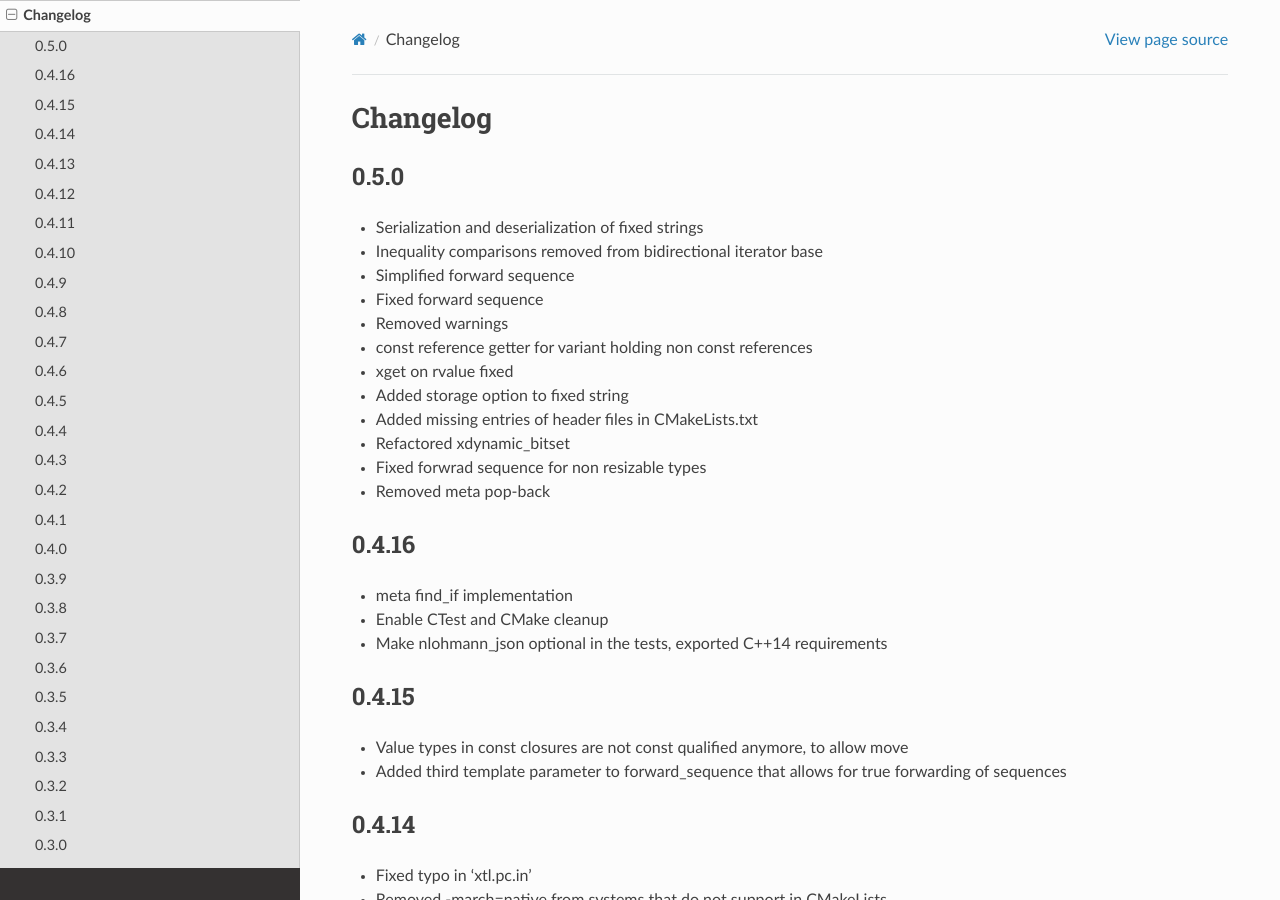
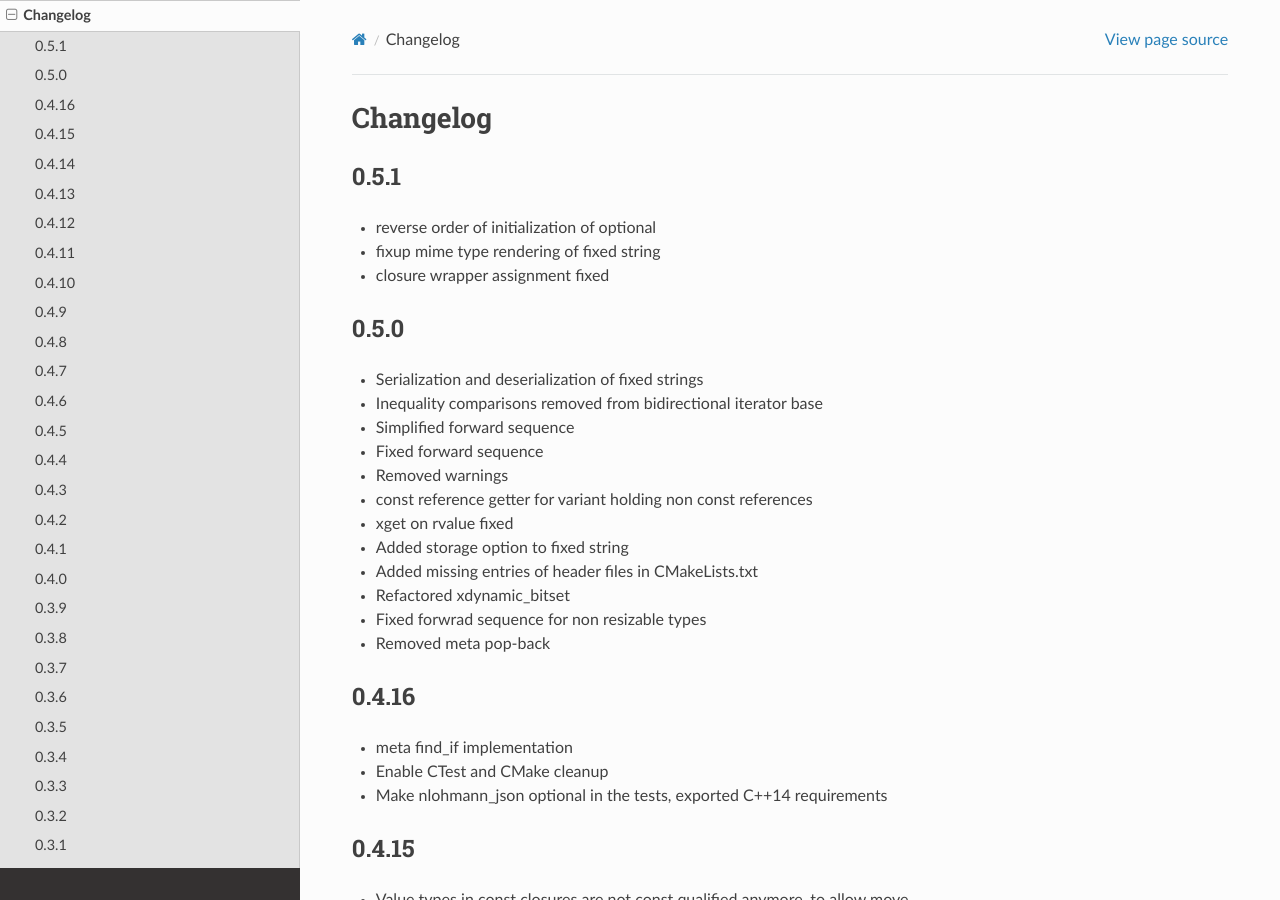
Before and after one commit to xtensor-stack/xtl, a Sphinx documentation site: the page built from docs/source/changelog.rst, in a window 1280 px wide and 900 px high. Built offline with Sphinx 7.4.7 and the Read the Docs theme 2.0.0, drawn with Linux system fonts in a browser that asks for light colours.

Commit message:
Release 0.5.1

```diff
--- a/docs/source/changelog.rst
+++ b/docs/source/changelog.rst
@@ -6,6 +6,13 @@
 
 Changelog
 =========
+
+0.5.1
+-----
+
+- reverse order of initialization of optional
+- fixup mime type rendering of fixed string
+- closure wrapper assignment fixed
 
 0.5.0
 -----
```
Also changed, not shown: 1 other file.
